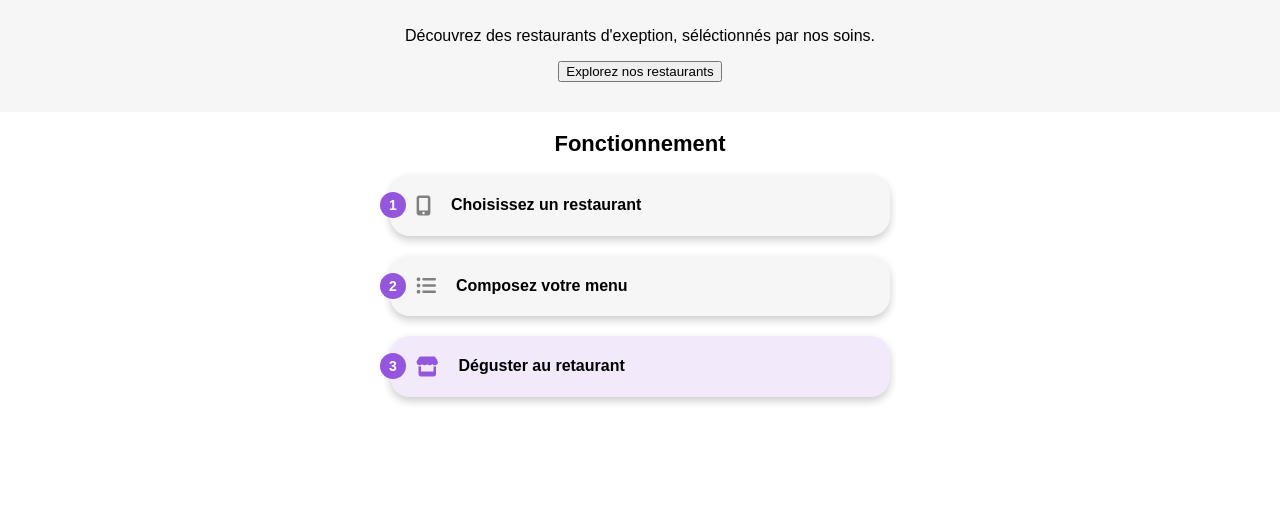
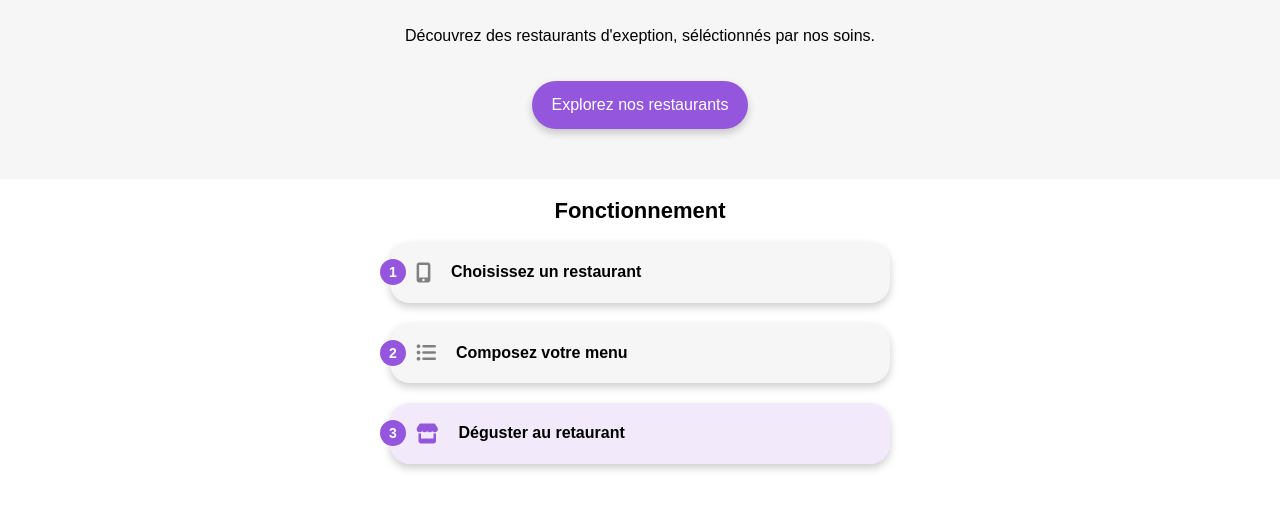
Before and after one commit to Droop-42/OC-P3-ohMyFood, a plain HTML site: page index.html in a window 1280 px wide. Shown: the part 177-686 px from the top of the page. Drawn offline with Linux system fonts and the light colour scheme.

Commit message:
Modi search button style

```diff
--- a/css/style.css
+++ b/css/style.css
@@ -71,6 +71,18 @@ div.logo img {
     text-align: center;
     width: 100%;
     padding: 15px 40px 30px 40px;
+}
+
+.button_search {
+    border: 0;
+    border-radius: 30px;
+    background-color: #9356DC;
+    color: white;
+    /*font-weight: bold;*/
+    font-size: 16px;
+    padding: 15px 20px;
+    box-shadow: 0 4px 8px 0 rgba(0,0,0,0.2);
+    margin: 20px;
 }
 
 .working {
```
